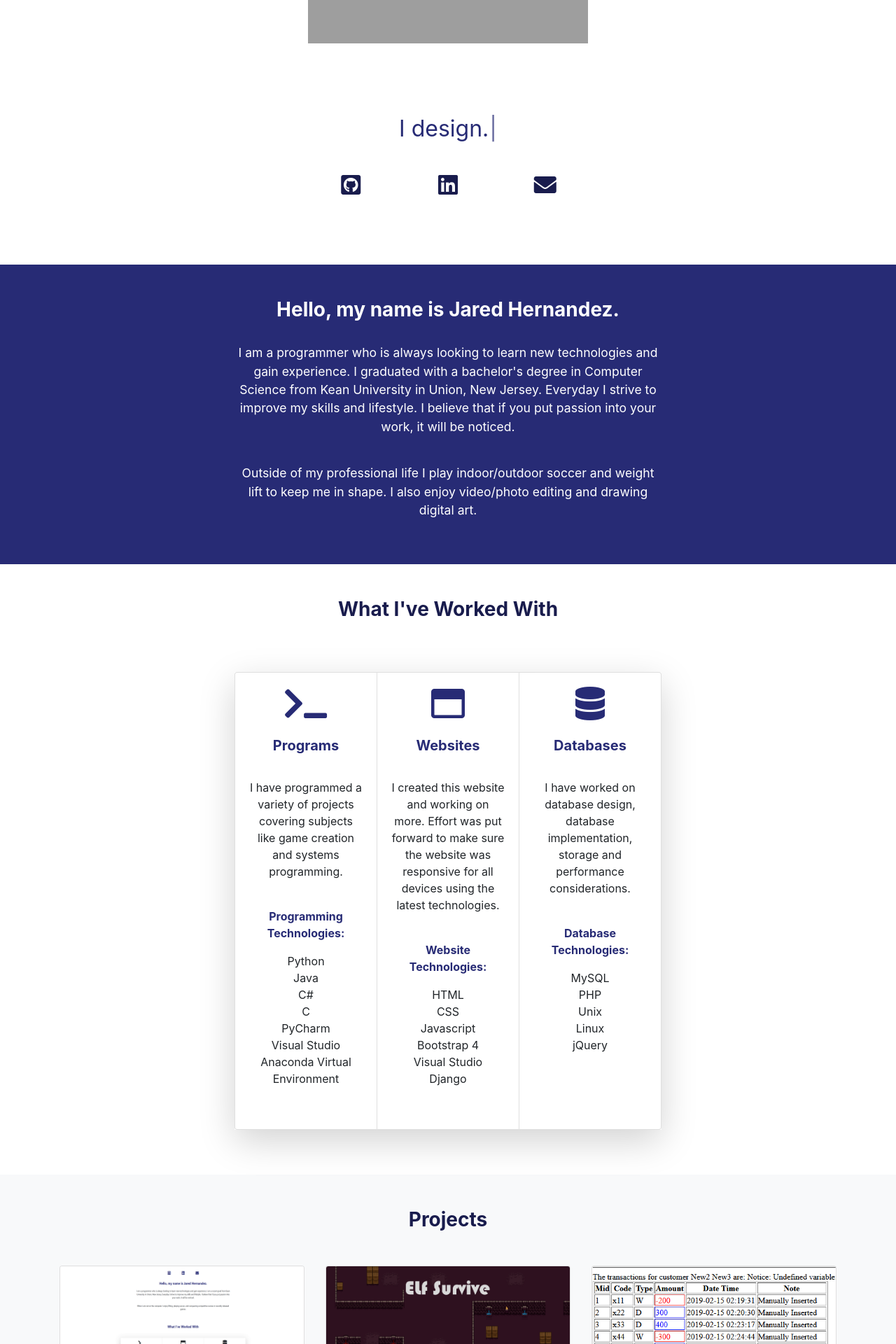
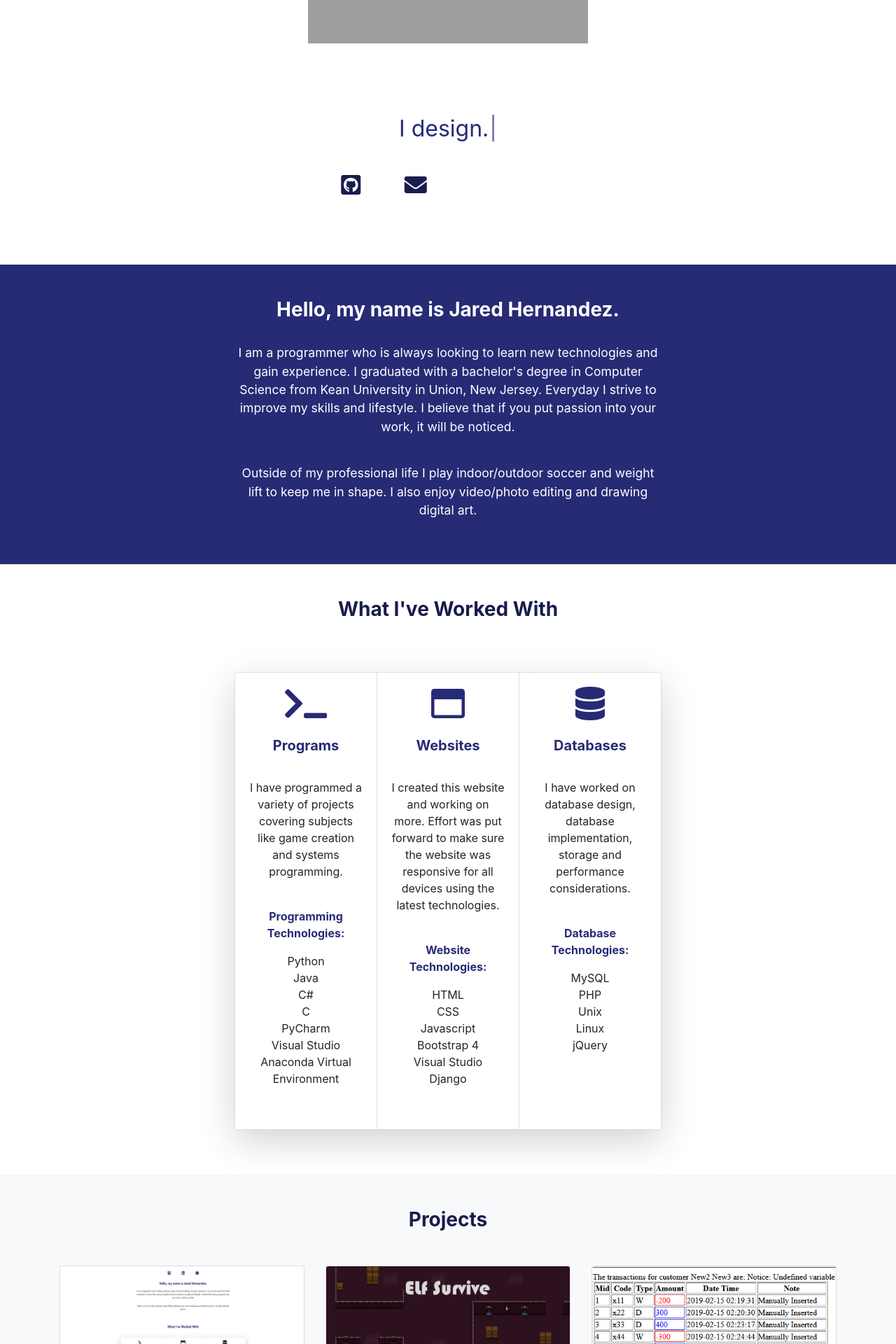
Before and after one commit to herjared/WebsiteProject, a Django app: page / in a window 1280 px wide. Shown: the part 566-2486 px from the top of the page at 70% size. Run offline with Django 3.2, Linux system fonts and the light colour scheme; some libraries are stand-ins or nearby versions; grey boxes are pictures that could not be loaded.

Commit message:
Update links to profiles

```diff
--- a/projects/templates/project_index.html
+++ b/projects/templates/project_index.html
@@ -59,9 +59,6 @@
                 <div class="row mx-auto pb-5">
                     <div class="col col-sm-1 offset-sm-4 d-flex justify-content-center" data-aos="fade-right" data-aos-delay="150" data-aos-once="true">
                         <a class="icons" href="https://github.com/herjared" target="_blank"><i class="fab fa-github-square fa-2x"></i></a>
-                    </div>
-                    <div class="col col-sm-2 d-flex justify-content-center" data-aos="fade-right" data-aos-delay="200" data-aos-once="true">
-                        <a class="icons" href="https://www.linkedin.com/in/jared-hernandez-33a857116/" target="_blank"><i class="fab fa-linkedin fa-2x"></i></a>
                     </div>
                     <div class="col col-sm-1  d-flex justify-content-center" data-aos="fade-right" data-aos-delay="250" data-aos-once="true">
                         <a class="icons" href="mailto:herjaredsinai@gmail.com" target="_blank"><i class="fas fa-envelope fa-2x"></i></a>
@@ -215,11 +212,6 @@
                             <i class="fab fa-github fa-2x"></i>
                         </a>
                     </div>
-                    <div class="col col-sm-1 d-flex justify-content-center">
-                        <a class="contact-icons" href="https://www.linkedin.com/in/jared-hernandez-33a857116/" target="_blank">
-                            <i class="fab fa-linkedin-in fa-2x"></i>
-                        </a>
-                    </div>
                 </div>
             </div>
         <div class="container-fluid footer-section">
```
